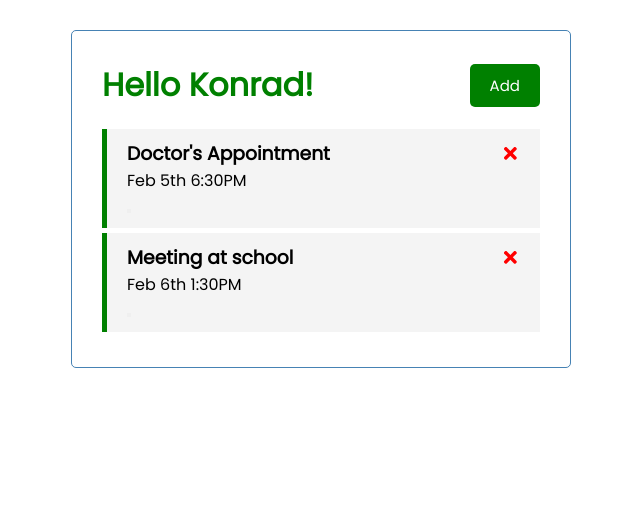
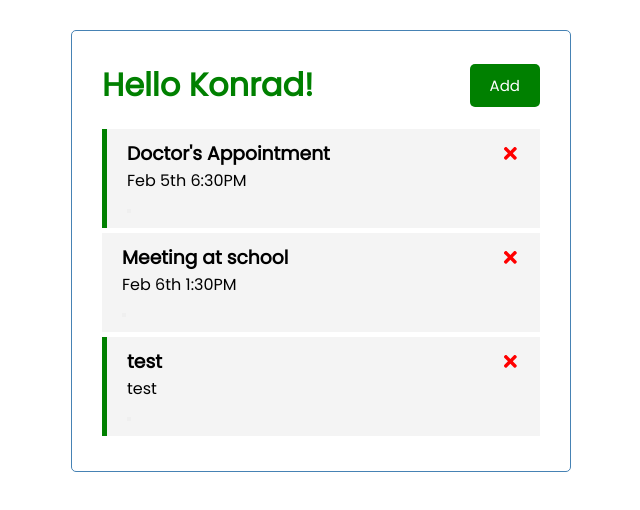
Before and after one commit to KMarcjanowicz/react-ts-app-test, a React (Create React App) app: page / in a window 1280 px wide. Shown: the top 510 px of the page, without its empty margins (319-959 px from the left). Built offline with nearby package versions, Linux system fonts and the light colour scheme; data requests are answered from the project's data file.

Commit message:
Reminder update made server-side
update for the toggle to consider the property of  'reminder' on the server side of things

```diff
--- a/db.json
+++ b/db.json
@@ -10,7 +10,13 @@
       "id": 2,
       "text": "Meeting at school",
       "day": "Feb 6th 1:30PM",
-      "reminder": true
+      "reminder": false
+    },
+    {
+      "text": "test",
+      "day": "test",
+      "reminder": true,
+      "id": 3
     }
   ]
 }
--- a/src/App.tsx
+++ b/src/App.tsx
@@ -3,7 +3,7 @@ import { useState } from 'react'
 import './App.css';
 import Header from './components/Header'
 import Tasks from './components/Tasks';
-import { TaskInterface } from './components/Task';
+import Task, { TaskInterface } from './components/Task';
 import AddTask from './components/AddTask';
 
 function App() {
@@ -29,6 +29,16 @@ function App() {
         })
   }
 
+  const fetchTask = async (id:number):Promise<TaskInterface> => {
+    return fetch(`http://localhost:5000/tasks/${id}`)
+      .then(response => {
+        if (!response.ok) {
+          throw new Error(response.statusText)
+        }
+        return response.json() as unknown as TaskInterface
+      })
+}
+
   //Add taks
   const addTask = async (text:string, day:string, reminder:boolean):Promise<void> => {
     // const newId:number = Math.floor(Math.random() * 100000) + 1;
@@ -53,8 +63,19 @@ function App() {
   }
 
   //Toggle reminder
-  const toggleReminder = (id:number):void => {
-    setTasks(tasks.map((task) => task.id === id ? {...task, reminder: !task.reminder} : task))
+  const toggleReminder = async (id:number):Promise<void> => {
+    const taskToToggle:TaskInterface = await fetchTask(id);
+    const updatedTask:TaskInterface = {...taskToToggle, reminder: !taskToToggle.reminder};
+
+    const res:Response = await fetch(`http://localhost:5000/tasks/${id}`, {
+      method: 'PUT',
+      headers: {'Content-type': 'application/json'},
+      body: JSON.stringify(updatedTask)
+    });
+
+    const data:TaskInterface = await res.json() as TaskInterface;
+
+    setTasks(tasks.map((task) => task.id === id ? {...task, reminder: data.reminder} : task))
   }
 
   //{...tasks} to avoid type issues
```
